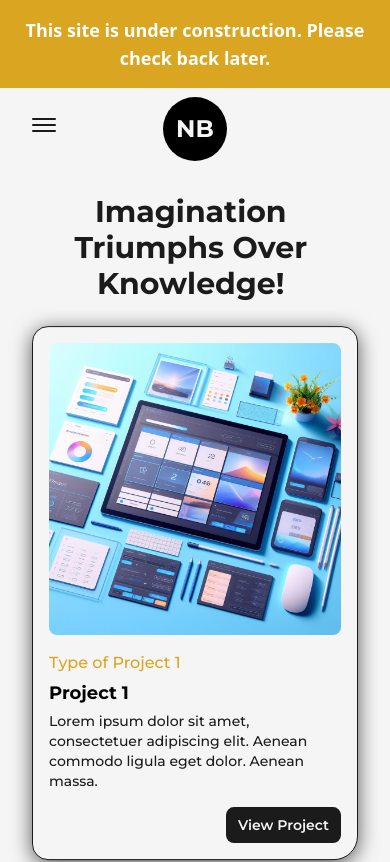
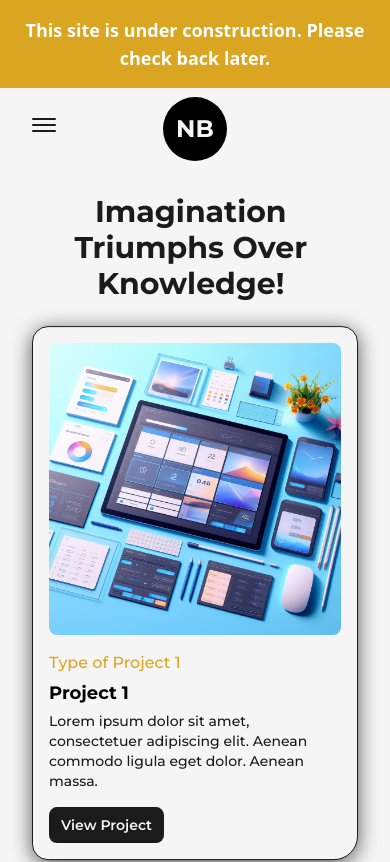
Before and after one commit to natalia-belei/natalia-belei.github.io, a Next.js app in the folder reactportfolio/: page /projects in a window 390 px wide. Shown: the top 862 px of the page. Built offline with nearby package versions, Linux system fonts and the light colour scheme.

Commit message:
Adjust project preview button alignment

```diff
--- a/reactportfolio/src/components/ProjectPreview.js
+++ b/reactportfolio/src/components/ProjectPreview.js
@@ -51,7 +51,8 @@ export const ProjectPreview = ({ type, title, description, img, link }) => {
                     sm:my-0 xs:text-sm'>
                     {description}
                 </p>
-                <div className='h-full flex flex-col justify-end self-end mt-4'>
+                <div className='h-full flex flex-col justify-end mt-4 self-end
+                    lg:self-auto'>
                     <Link href={link}
                         className='rounded-lg bg-dark text-light p-2 px-6 text-lg font-semibold
                             md:px-4 sm:px-3 sm:text-base xs:text-sm'>
```
